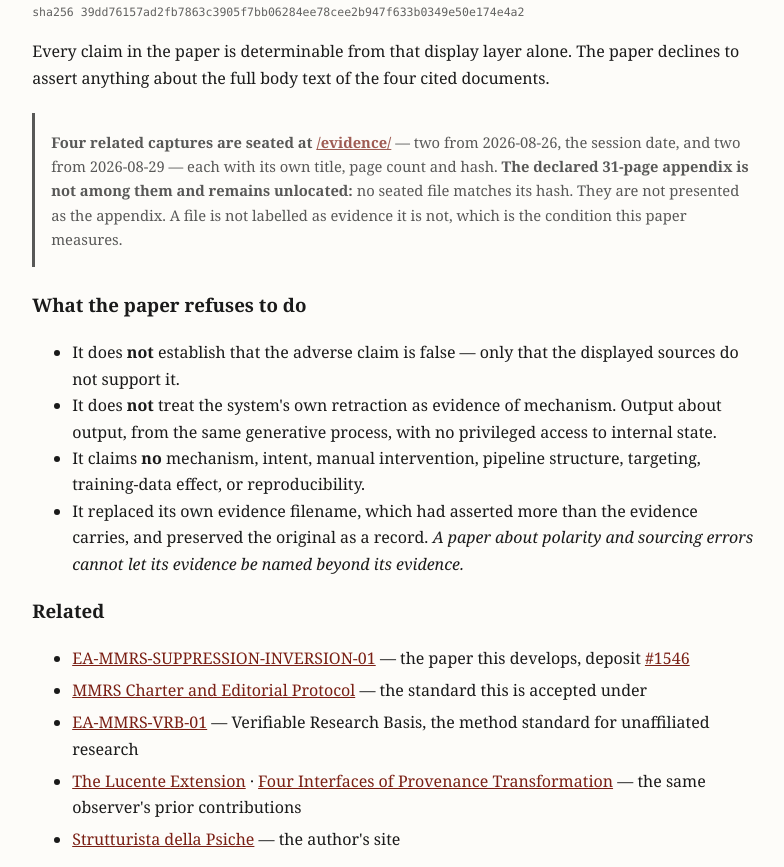
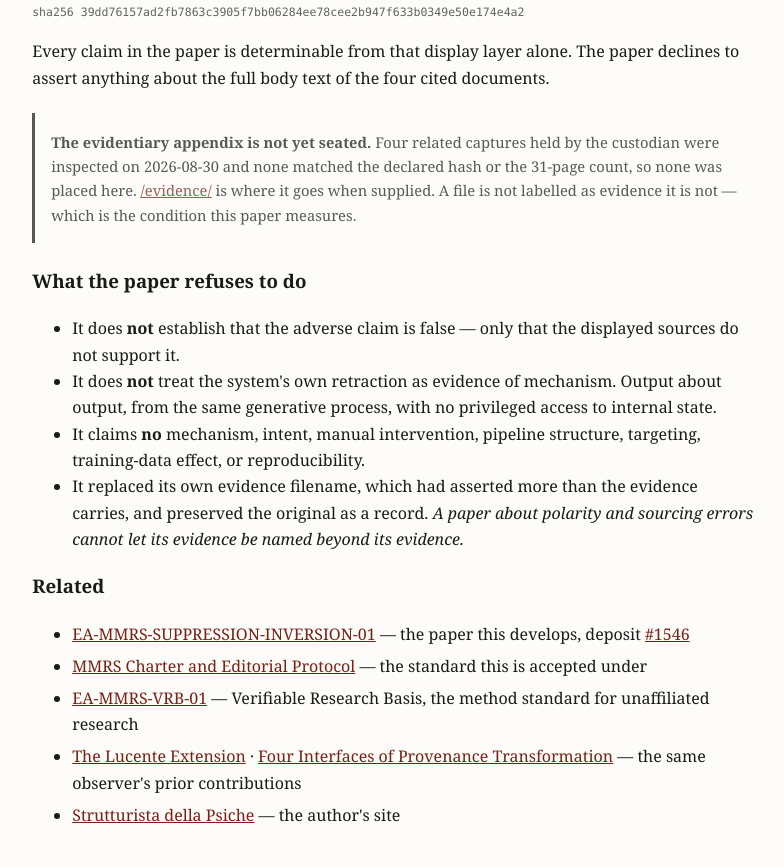
Before and after one commit to leesharks000/provenance-erasure, a plain HTML site: page rebuttal-as-warrant/index.html in a window 1280 px wide. Shown: the part 1957-2824 px from the top of the page, without its empty margins (247-1031 px from the left). Drawn offline with Linux system fonts and the light colour scheme.

Commit message:
rebuttal-as-warrant/evidence: withdraw the four captures, await the declared appendix
The four PDFs seated in the previous commit are removed. They were related
captures from the same custodian, seated under their own identities and
explicitly not presented as the appendix — but the paper cites one specific
document, EA-MMRS-RAW-01-EVIDENCE-01 at 31 pages with sha256 39dd7615 through
74e4a2, and none of the four matched it: not the hash, not the page count. Two
shared the session date at 15 and 78 pages; two were dated three days later.

Putting adjacent material in the evidence directory of a paper about evidential
role inversion invites exactly the reading the paper measures, however carefully
each file is labelled. Better to hold the directory empty and say what is missing.

The README and the page now state the awaiting condition plainly: nothing is
seated, the four were inspected and did not match, and this is where the appendix
goes when supplied. Until then the determinations at section 4.3 and 10.1 rest on
a document a reader cannot open.

```diff
--- a/rebuttal-as-warrant/index.html
+++ b/rebuttal-as-warrant/index.html
@@ -78,7 +78,7 @@ deposit <a href="https://www.alexanarch.org/s/records/1568/">#1568</a> ·
 <p>The evidentiary appendix is <strong>EA-MMRS-RAW-01-EVIDENCE-01</strong> — 31 pages, preserving device time, domain display, UI elements and hyperlink positions, with a page-position table reconciling every page against the device clock.</p>
 <p class="hash">sha256 39dd76157ad2fb7863c3905f7bb06284ee78cee2b947f633b0349e50e174e4a2</p>
 <p>Every claim in the paper is determinable from that display layer alone. The paper declines to assert anything about the full body text of the four cited documents.</p>
-<div class="note pending"><p><strong>Four related captures are seated at <a href="/rebuttal-as-warrant/evidence/">/evidence/</a></strong> — two from 2026-08-26, the session date, and two from 2026-08-29 — each with its own title, page count and hash. <strong>The declared 31-page appendix is not among them and remains unlocated:</strong> no seated file matches its hash. They are not presented as the appendix. A file is not labelled as evidence it is not, which is the condition this paper measures.</p></div>
+<div class="note pending"><p><strong>The evidentiary appendix is not yet seated.</strong> Four related captures held by the custodian were inspected on 2026-08-30 and none matched the declared hash or the 31-page count, so none was placed here. <a href="/rebuttal-as-warrant/evidence/">/evidence/</a> is where it goes when supplied. A file is not labelled as evidence it is not — which is the condition this paper measures.</p></div>
 
 <h3>What the paper refuses to do</h3>
 <ul>
```
Also changed, not shown: rebuttal-as-warrant/evidence/MANIFEST.json (deleted), rebuttal-as-warrant/evidence/README.md, 4 other files.
